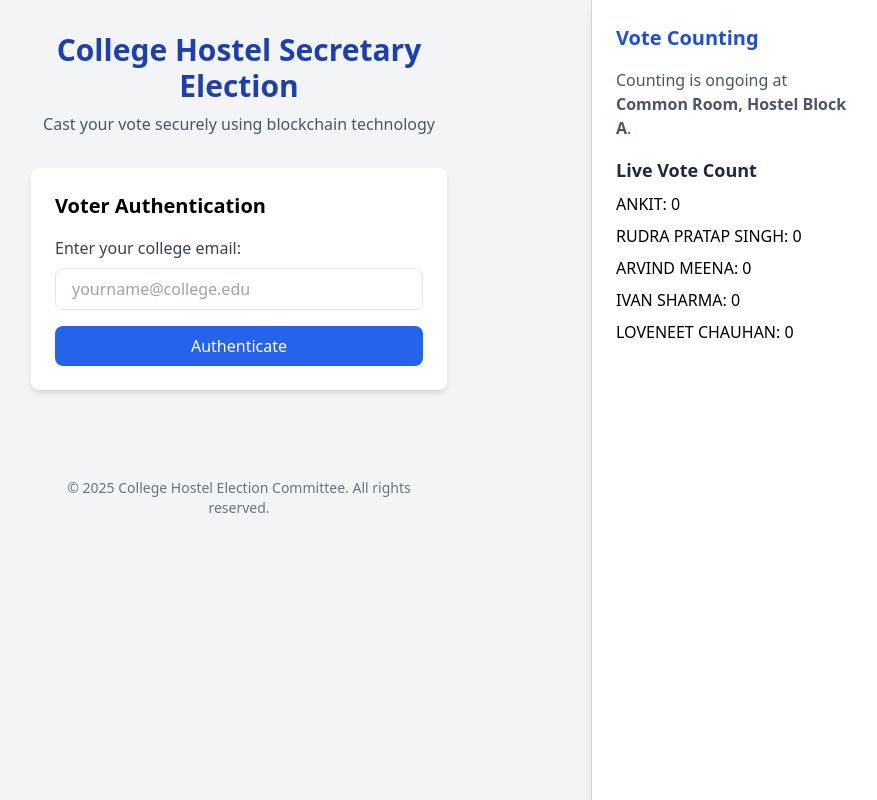
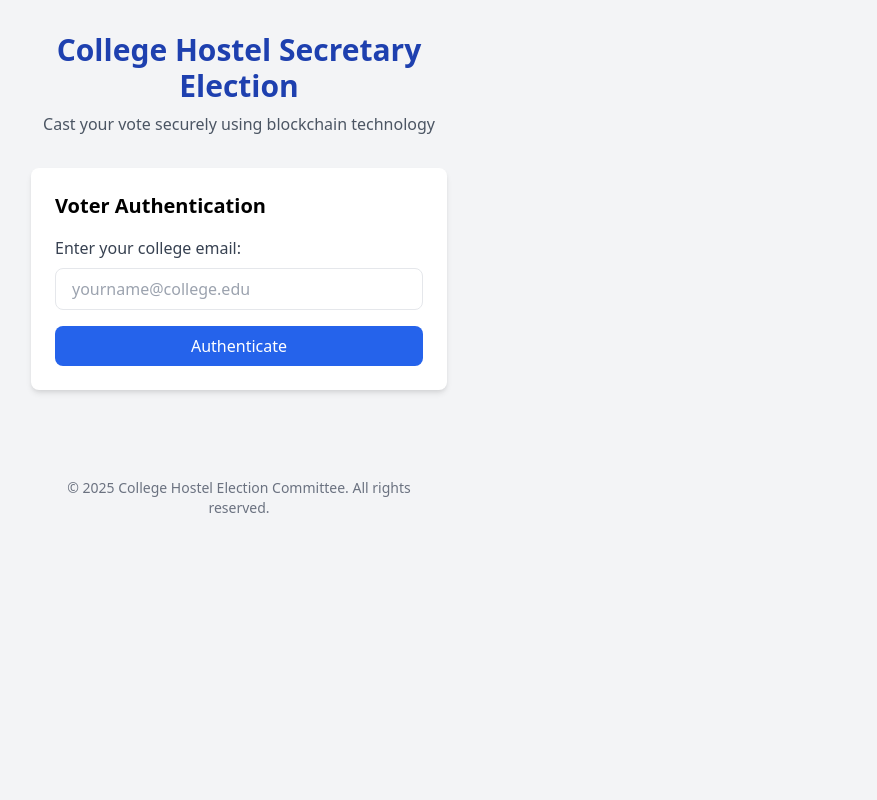
Before and after one commit to Loveneet0003/TEST2, a plain HTML site: page index.html in a window 1280 px wide. Shown: the whole page, without its empty margins (401-1278 px from the left). Drawn offline with nearby package versions, Linux system fonts and the light colour scheme.

Commit message:
Update index.html

```diff
--- a/index.html
+++ b/index.html
@@ -30,21 +30,6 @@
             </div>
         </div>
         <div class="container mx-auto px-4 py-8 flex flex-col md:flex-row justify-between max-w-6xl">
-
-<!-- Vote Counting Info & Live Count Panel -->
-<div class="fixed top-0 right-0 h-full w-72 bg-white shadow-lg p-6 border-l border-gray-300 overflow-y-auto">
-    <h2 class="text-xl font-semibold text-blue-700 mb-4">Vote Counting</h2>
-    <p class="text-gray-600 mb-4">Counting is ongoing at <strong>Common Room, Hostel Block A</strong>.</p>
-
-    <h3 class="text-lg font-semibold text-gray-800 mb-2">Live Vote Count</h3>
-    <ul id="vote-counts" class="space-y-2">
-        <li>ANKIT: <span id="count-ANKIT">0</span></li>
-        <li>RUDRA PRATAP SINGH: <span id="count-RUDRA PRATAP SINGH">0</span></li>
-        <li>ARVIND MEENA: <span id="count-ARVIND MEENA">0</span></li>
-        <li>IVAN SHARMA: <span id="count-IVAN SHARMA">0</span></li>
-        <li>LOVENEET CHAUHAN: <span id="count-LOVENEET CHAUHAN">0</span></li>
-    </ul>
-</div>
 
         <!-- Voting Section (Hidden initially) -->
         <div id="voting-section" class="bg-white rounded-lg shadow-md p-6 mb-6 hidden">
```
